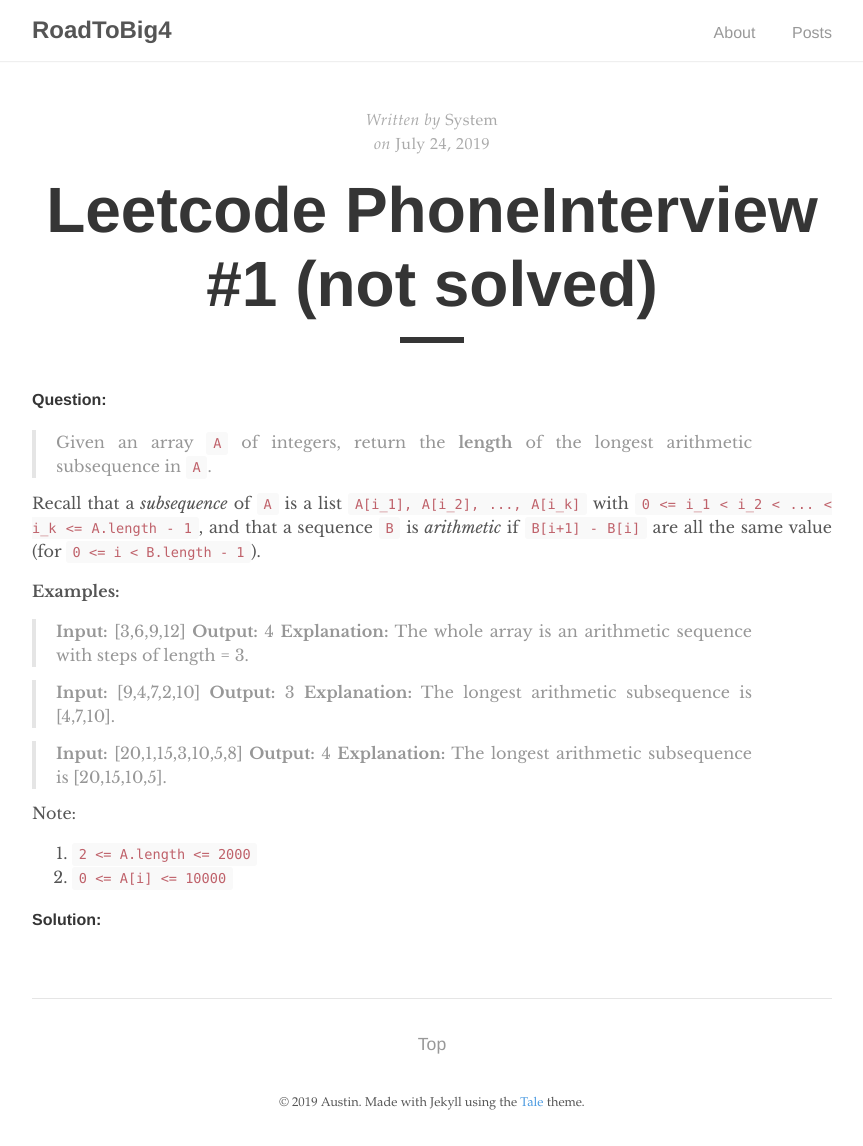
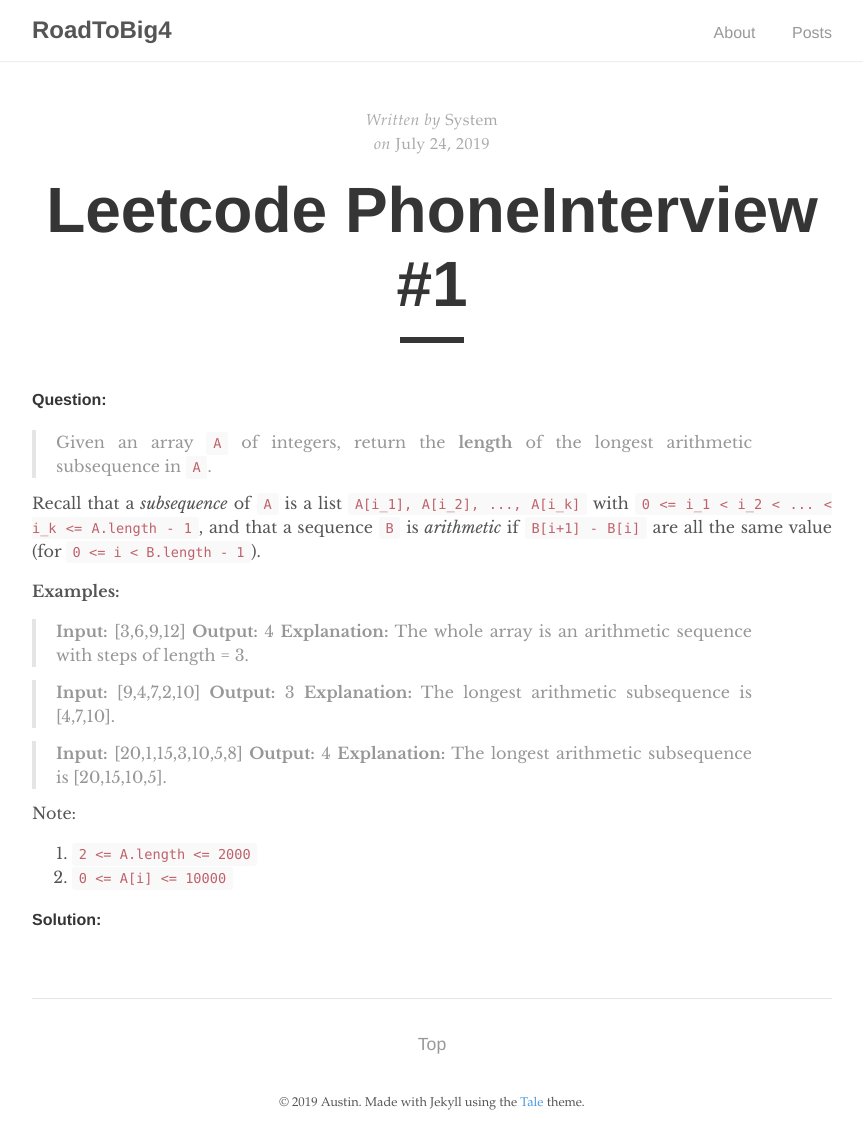
Before and after one commit to auspham/roadToBig4, a Jekyll site: the page built from _posts/2019-07-24-leetcode-phoneinterview-number-1.markdown, in a window 1280 px wide. Shown: the whole page, without its empty margins (208-1071 px from the left). Built offline with Jekyll 4.4.1, drawn with Linux system fonts in a browser that asks for light colours; comment, search, counter and statistics services are not loaded; some of the changed lines change nothing that is shown.

Commit message:
Updated Leetcode Phoneinterview Number 1

```diff
--- a/_posts/2019-07-24-leetcode-phoneinterview-number-1.markdown
+++ b/_posts/2019-07-24-leetcode-phoneinterview-number-1.markdown
@@ -1,6 +1,8 @@
 ---
-title: 'Leetcode PhoneInterview #1 (not solved)'
+title: 'Leetcode PhoneInterview #1'
 date: 2019-07-24 12:58:00 Z
+categories:
+- Not solved
 author: System
 layout: post
 ---
```
